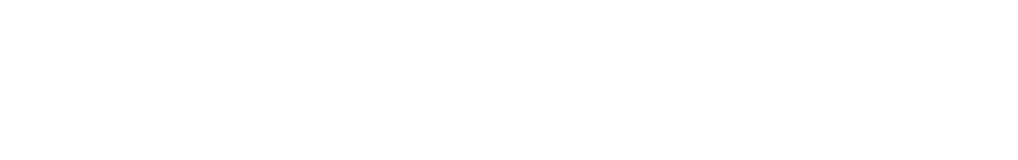
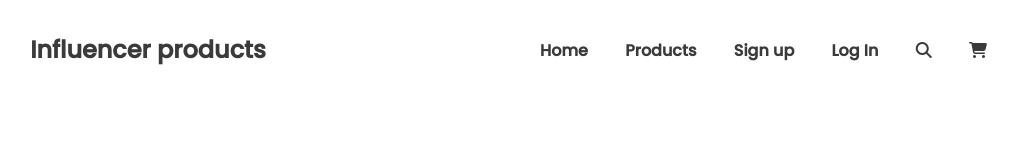
Before and after one commit to prosaiful37/Assignment-2, a plain HTML site: page index.html in a window 1280 px wide. Shown: the whole page, without its empty margins (176-1194 px from the left). Drawn offline with Linux system fonts and the light colour scheme.

Commit message:
header section done

```diff
--- a/asset/css/style.css
+++ b/asset/css/style.css
@@ -3,4 +3,27 @@
 /* common css style */
 body{
     font-family: 'Poppins', sans-serif;
+
 }
+
+.logo-menu{
+    display: grid;
+    grid-template-columns: repeat(2, 1fr);
+    align-items: center;
+    justify-items: center;
+    margin-bottom: 50px;
+}
+.logo h3{
+    line-height: 36px;
+    font-weight: 700px;
+    font-size: 24px;
+    color: #3A3A3A;
+}
+nav a{
+    text-decoration: none;
+    font-size: 16px;
+    margin-right: 33px;
+    font-weight: 600;
+    line-height: 24px;
+    color: #3A3A3A;
+}
--- a/index.html
+++ b/index.html
@@ -6,11 +6,34 @@
     <meta name="viewport" content="width=device-width, initial-scale=1.0">
     <!-- fav-icon -->
     <link rel="shortcut icon" href="favicon.ico" type="image/x-icon">
+    <!-- font awesome -->
+    <script src="https://kit.fontawesome.com/e65d921ab9.js" crossorigin="anonymous"></script>
     <!-- main css -->
     <link rel="stylesheet" href="asset/css/style.css">
     <title>Assignment-02</title>
 </head>
 <body>
-
+    <!-- header section -->
+    <header>
+        <section class="container">
+            <div class="hero-area">
+                <div class="logo-menu">
+                    <div class="logo">
+                        <h3>Influencer products</h3>
+                    </div>
+                    <div class="menu">
+                        <nav>
+                            <a href="#">Home</a>
+                            <a href="#">Products</a>
+                            <a href="#">Sign up</a>
+                            <a href="#">Log In</a>
+                            <a href=""><i class="fas fa-search"></i></a>
+                            <a href=""><i class="fas fa-shopping-cart"></i></a>
+                        </nav>
+                    </div>
+                </div>
+            </div>
+        </section>
+    </header>
 </body>
 </html>
```
